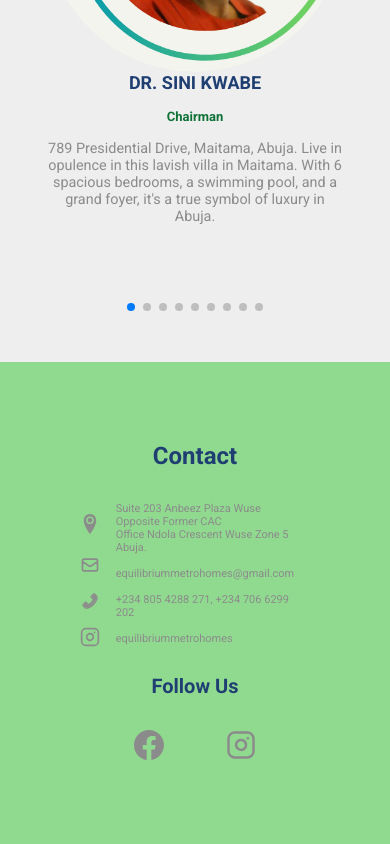
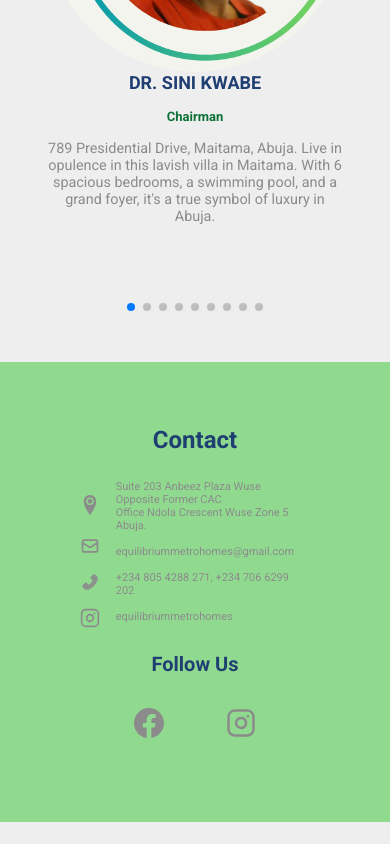
Before and after one commit to oluwolefsamson/equilibrium-website, a React (Create React App) app: page / in a window 390 px wide. Shown: the part 5430-6274 px from the top of the page. After the commit the page ends 6252 px from the top, so only its background shows below. Built offline with nearby package versions, Linux system fonts and the light colour scheme; some icons are missing.

Commit message:
first commit

```diff
--- a/src/components/Footer/Footer.css
+++ b/src/components/Footer/Footer.css
@@ -1,20 +1,23 @@
 .f-wrapper {
     padding: 5rem;
     background-color: rgb(144, 218, 144);
-
+    border-top-left-radius: 50px;
+    border-top-right-radius: 50px;
 }
 
 .f-con {
     align-items: center;
     justify-content: center;
     text-align: center;
+    margin-top: -1.5rem;
 }
 
 .good {
     gap: 1rem;
     display: flex;
     flex-direction: column;
-    margin-top: 1rem;
+    margin-top: -0.8rem;
+
 
 }
 
@@ -29,7 +32,7 @@
     display: flex;
     flex-direction: column;
     padding: 1rem;
-    margin-top: 1.2rem;
+
 
 }
 
@@ -55,9 +58,13 @@
 
 @media (max-width: 640px) {
 
+    .f-wrapper {
+        border-top-right-radius: 0;
+        border-top-left-radius: 0;
+    }
+
     .write {
-        padding: 1rem;
-        margin-top: 1rem;
+        padding-top: 2.6rem;
         font-size: 11px;
 
     }
@@ -66,6 +73,18 @@
         font-size: 20px;
     }
 
+    .f-con {
+        margin-top: -1rem;
+    }
+
+    .good {
+        margin-top: 1rem;
+    }
+
+    .write {
+        margin-top: -1rem;
+    }
+
 
 
 
```
